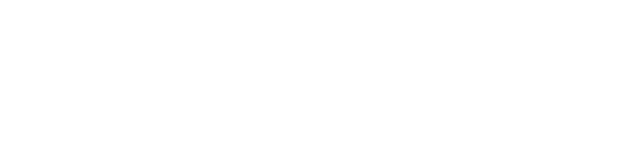
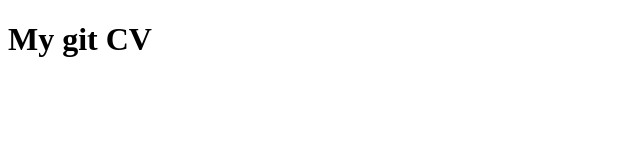
Before and after one commit to samirovnikita/rsschool-cv, a plain HTML site: page index.html in a window 1280 px wide. Shown: the whole page, without its empty margins (0-640 px from the left). Drawn offline with Linux system fonts and the light colour scheme.

Commit message:
feat: add new info to html

```diff
--- a/index.html
+++ b/index.html
@@ -6,6 +6,6 @@
     <title>Document</title>
 </head>
 <body>
-
+    <h1>My git CV</h1>
 </body>
 </html>
```
